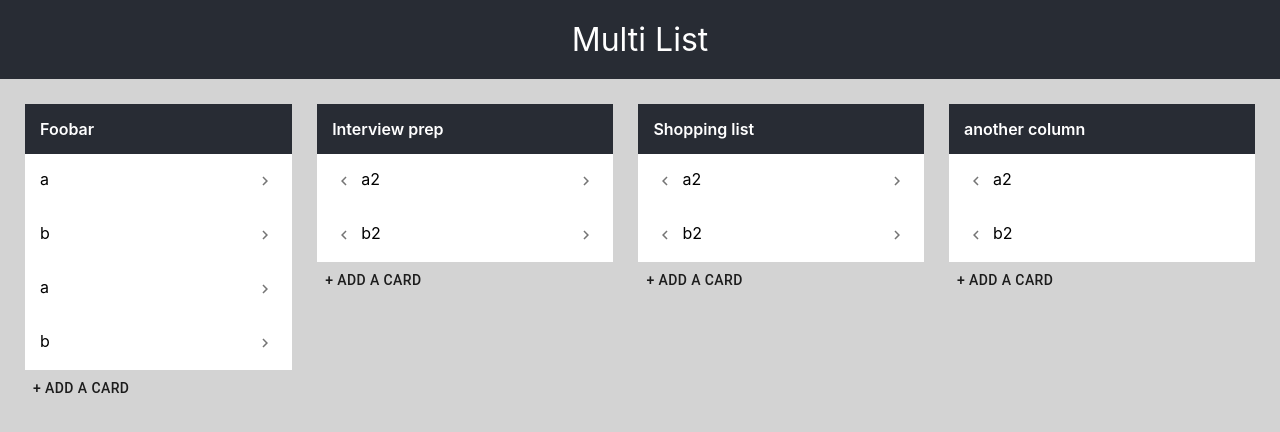
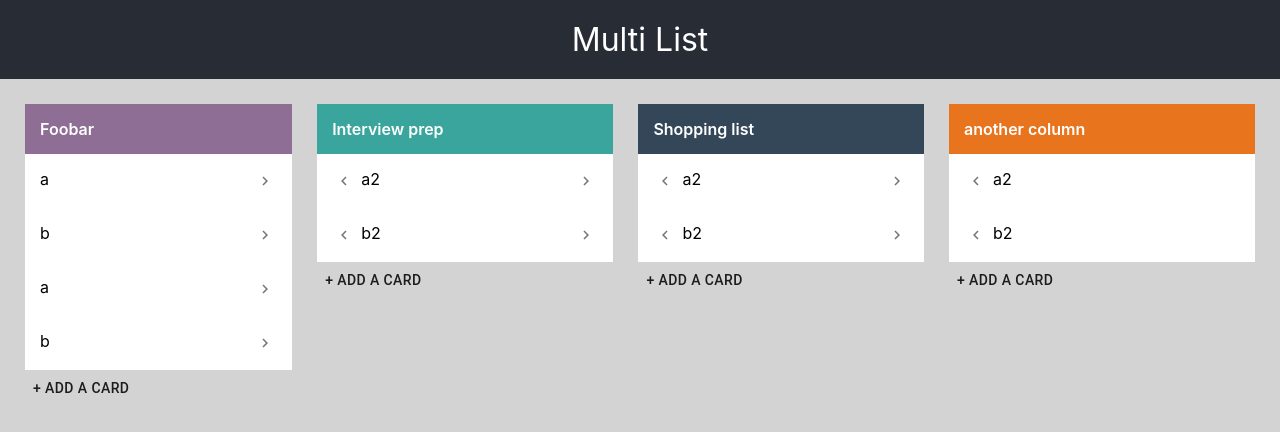
Before and after one commit to ronapelbaum/multi-list, a React (Create React App) app: page / in a window 1280 px wide. Shown: the top 432 px of the page. Built offline with nearby package versions, Linux system fonts and the light colour scheme.

Commit message:
minor refactoring

```diff
--- a/src/components/List.jsx
+++ b/src/components/List.jsx
@@ -2,7 +2,6 @@ import React from 'react';
 import { Button, IconButton } from '@material-ui/core';
 import KeyboardArrowRight from '@material-ui/icons/KeyboardArrowRight';
 import KeyboardArrowLeft from '@material-ui/icons/KeyboardArrowLeft';
-import classnames from 'classnames';
 import styles from './List.module.scss';
 
 const List = ({ name, color, items, addItem, moveRight, moveLeft }) => (
--- a/src/components/ListsController.jsx
+++ b/src/components/ListsController.jsx
@@ -1,16 +1,17 @@
 import React from 'react';
 import PropTypes from 'prop-types';
-import cloneDeep from 'lodash/cloneDeep';
 import * as colors from '../utils/colors';
 import styles from './ListsController.module.scss';
-import List from './List';
+import * as CustomPropTypes from './proptypes';
 import { connect } from 'react-redux';
 import * as Actions from '../actions';
+import List from './List';
 
 const ListsController = ({ lists, addItem, moveItem }) => (
   <div className={styles.container}>
     {lists.map((list, colIdx) => (
       <List
+        key={list.name}
         name={list.name}
         color={list.color}
         items={list.items}
@@ -29,8 +30,14 @@ const ListsController = ({ lists, addItem, moveItem }) => (
   </div>
 );
 
+ListsController.propTypes = {
+  lists: PropTypes.arrayOf(CustomPropTypes.List),
+  addItem: PropTypes.func.isRequired,
+  moveItem: PropTypes.func.isRequired,
+};
+
 const mapStateToProps = state => ({
-  lists: state.lists,
+  lists: state.lists.map((d, i) => ({ ...d, color: colors.color(i) })),
 });
 
 const mapDispatchToProps = dispatch => ({
--- /dev/null
+++ b/src/components/proptypes.js
@@ -0,0 +1,7 @@
+import PropTypes from 'prop-types';
+
+export const List = PropTypes.shape({
+  name: PropTypes.string.isRequired,
+  color: PropTypes.string,
+  items: PropTypes.arrayOf(PropTypes.string).isRequired,
+});
--- a/src/reducer.js
+++ b/src/reducer.js
@@ -12,8 +12,6 @@ const initialState = {
   lists: mockData,
 };
 const listsReducer = (state = initialState, action) => {
-  console.log('rapelbaum - reducer', action);
-
   switch (action.type) {
     case Types.ADD_ITEM:
       const lists = cloneDeep(state.lists);
```
